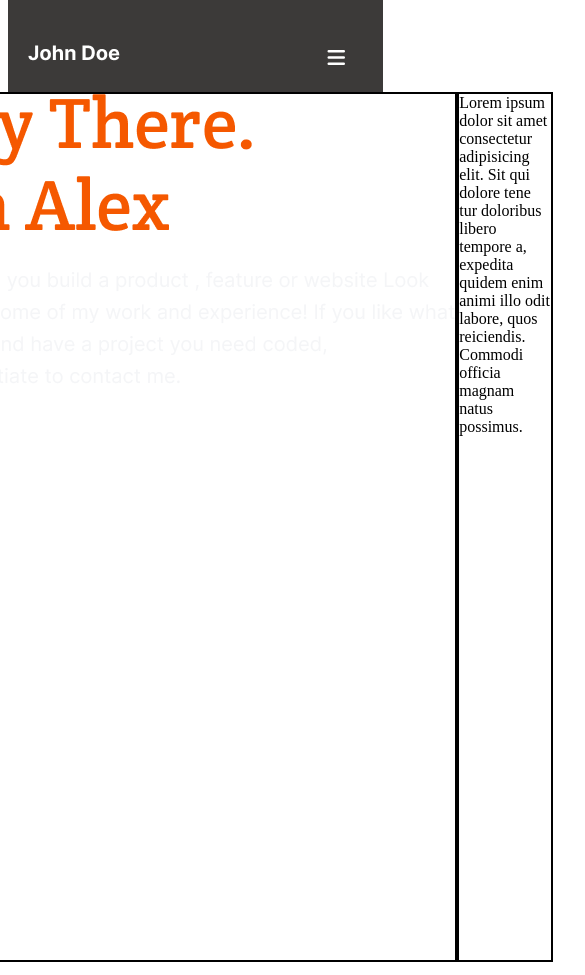
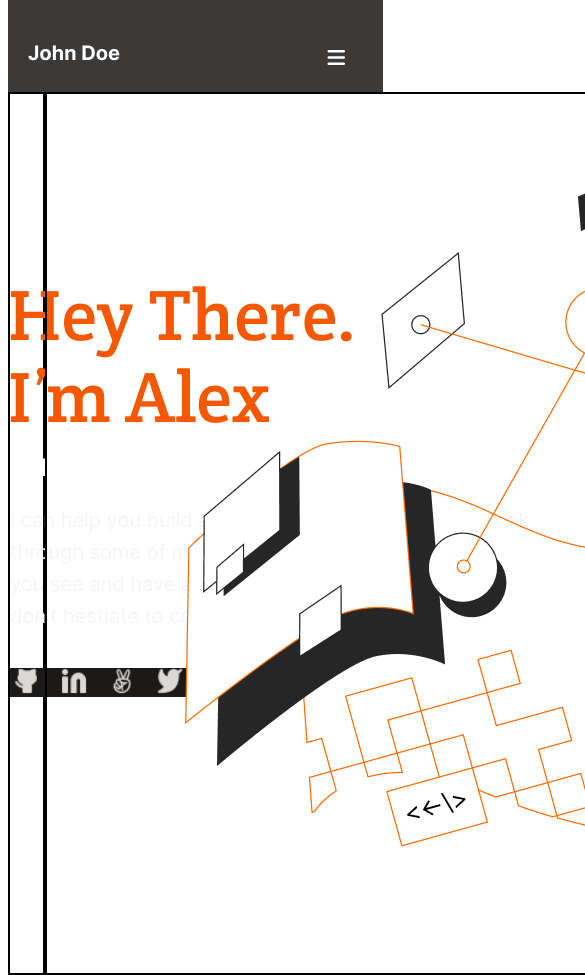
Before and after one commit to afiamoah/afiamoah-Portfolio-setup-and-mobile-version-skeleton, a website: page desktop.html in a window 390 px wide. Shown: the top 975 px of the page, 585 px wide, since content can reach past the window. Drawn offline with Linux system fonts and the light colour scheme.

Commit message:
Main section style with css grid and new imanges added

```diff
--- a/Desktop.css
+++ b/Desktop.css
@@ -58,6 +58,36 @@ li {
   border: 2px solid black;
 }
 
+#first-child {
+  margin-top: 12rem;
+}
+
+#second-child {
+  margin-top: 1.5rem;
+}
+
+#last-child {
+  margin-top: 1.5rem;
+}
+
+#icon-child {
+  display: none;
+  margin-top: 2.5rem;
+}
+
+.aside-items {
+  margin-top: 15rem;
+  list-style: none;
+}
+
+.aside-items li img {
+  color: white;
+}
+
+.aside-items:nth-child(2) {
+  margin-top: -10px;
+}
+
 @media (min-width: 320px) and (max-width: 768px) {
   .Web-Container {
     margin: auto;
@@ -71,6 +101,19 @@ li {
     top: 92px;
     border-radius: 0;
     padding: 120px, 24px, 120px, 24px;
+  }
+
+  .main-section {
+    width: 375px;
+  }
+
+  #ds-1 {
+    display: none;
+  }
+
+  #icon-child {
+    display: block;
+    margin-top: 2.5rem;
   }
 
   .header {
--- a/desktop.html
+++ b/desktop.html
@@ -28,16 +28,18 @@
         </header>
     </section>
         <main class="main-section">
-        <section class="grid-display" id="ds-1">lajkdfjksadbv n</section>
+        <section class="grid-display" id="ds-1">
+            <ul class="aside-items" id="ul4">
+                <li><img src="black-social-img/blockicons.png" alt=""></li>
+                  </ul>
+        </section>
         <section class="grid-display" id="ds-2">
-            <div><img src="ImgDesktop/hey.png" alt=""></div>
-            <div><img src="ImgDesktop/Supporting.png" alt=""></div>
-            <div><img src="ImgDesktop/Description.png" alt=""></div>
+            <div id="first-child"><img src="ImgDesktop/hey.png" alt=""></div>
+            <div  id="second-child"><img src="ImgDesktop/Supporting.png" alt=""></div>
+            <div id="last-child"><img src="ImgDesktop/Description.png" alt=""></div>
+            <div id="icon-child"><img src="black-social-img/iconsorizone.PNG" alt=""></div>
             </section>
-        <section class="grid-display" id="ds-3">Lorem ipsum dolor
-            sit amet consectetur adipisicing elit. Sit qui dolore tene
-            tur doloribus libero tempore a, expedita quidem enim animi illo
-            odit labore, quos reiciendis. Commodi officia magnam natus possimus.</section>
+        <section class="grid-display" id="ds-3"><img src="black-social-img/illust.png" alt=""></section>
         </main>
     </div>
 </body>
```
Also changed, not shown: black-social-img/angel list.png (added), black-social-img/black-angelist.png (deleted), black-social-img/black-github.png (deleted), black-social-img/black-medium.png (deleted), black-social-img/blockicons.png (added), black-social-img/github.png (added), black-social-img/iconsorizone.PNG (added), black-social-img/illust.png (added), black-social-img/medium.png (added).
